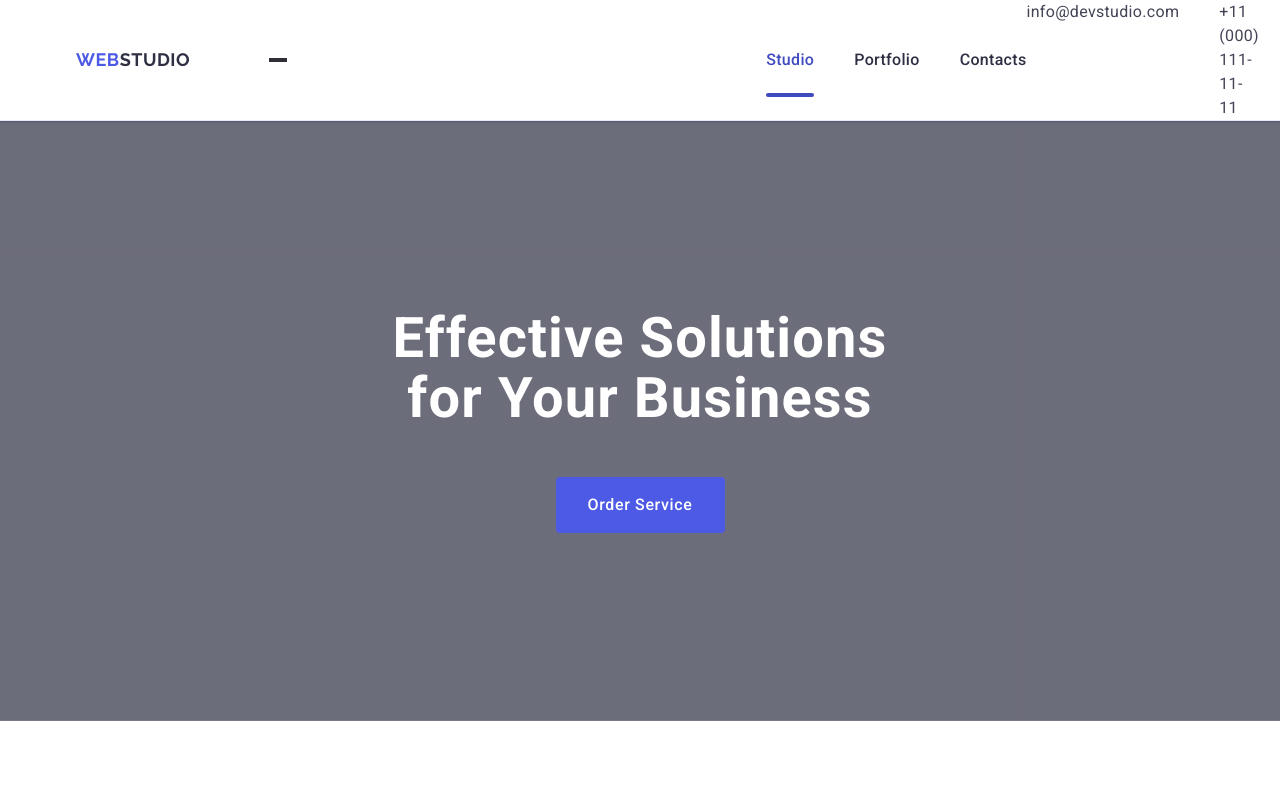
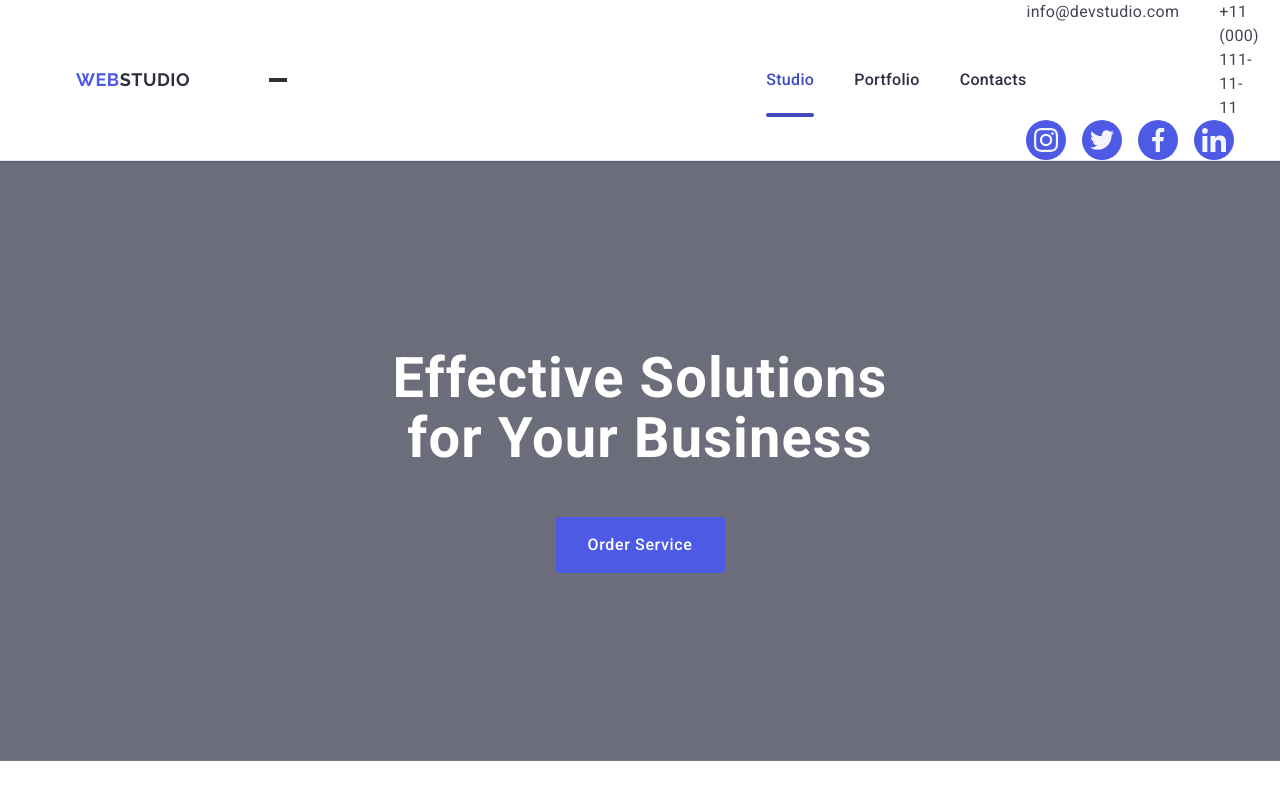
Before and after one commit to DmitriyPast/goit-markup-hw-06, a plain HTML site: page index.html in a window 1280 px wide. Shown: the top 800 px of the page. Drawn offline with nearby package versions, Linux system fonts and the light colour scheme.

Commit message:
moar social links rheatder

```diff
--- a/index.html
+++ b/index.html
@@ -21,7 +21,7 @@
   </head>
   <body>
     <header class="site-hdr">
-      <div class="container">
+      <div class="container menu-container">
         <nav class="site-nav">
           <a class="ws-logo" href="./index.html" target="_self">
             Web<span class="ws-logo-black">Studio</span>
@@ -48,6 +48,36 @@
             <li>
               <a class="contact-item" href="tel:+110001111111">
                 +11 (000) 111-11-11
+              </a>
+            </li>
+          </ul>
+          <ul class="social-links">
+            <li class="links-item">
+              <a class="link links-bg" href="">
+                <svg class="icon" width="24" height="24">
+                  <use href="./images/icons.svg#insta"></use>
+                </svg>
+              </a>
+            </li>
+            <li class="links-item">
+              <a class="link links-bg" href="">
+                <svg class="icon" width="24" height="24">
+                  <use href="./images/icons.svg#x"></use>
+                </svg>
+              </a>
+            </li>
+            <li class="links-item">
+              <a class="link links-bg" href="">
+                <svg class="icon" width="24" height="24">
+                  <use href="./images/icons.svg#facepalm"></use>
+                </svg>
+              </a>
+            </li>
+            <li class="links-item">
+              <a class="link links-bg" href="">
+                <svg class="icon" width="24" height="24">
+                  <use href="./images/icons.svg#linkedin"></use>
+                </svg>
               </a>
             </li>
           </ul>
```
